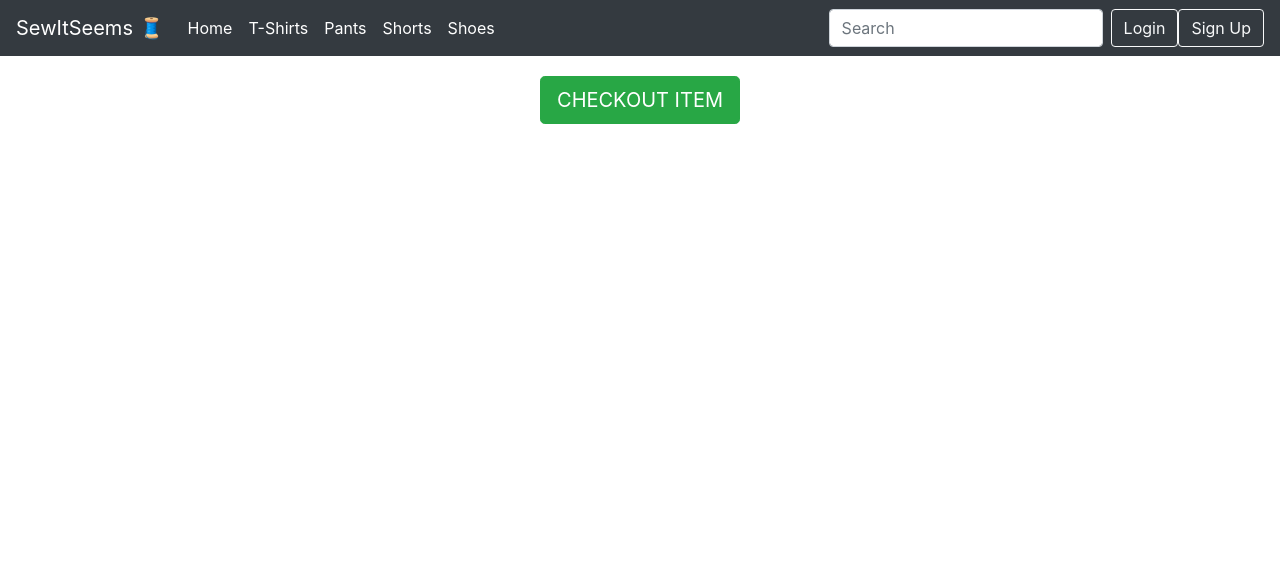
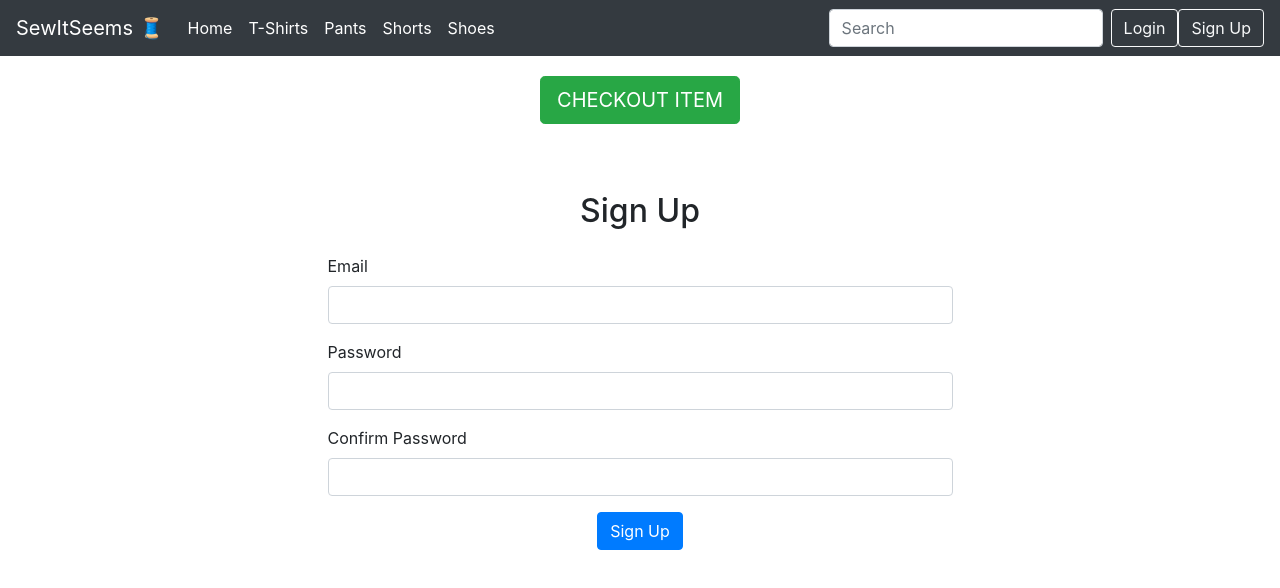
Before and after one commit to adityashah6/ReactWebapp, a React (Create React App) app in the folder my-app/: page /Signup in a window 1280 px wide. Shown: the top 588 px of the page. Built offline with nearby package versions, Linux system fonts and the light colour scheme; the HTML template or start-up script is replaced by a standard one.

Commit message:
Login page implemented

```diff
--- a/my-app/src/App.js
+++ b/my-app/src/App.js
@@ -1,3 +1,5 @@
+import { BrowserRouter as Router, Route, Routes } from 'react-router-dom';
+
 import { Navbar } from './components/Navbar';
 import { Home } from './components/Home';
 import { Tshirts } from './components/Tshirts';
@@ -5,8 +7,8 @@ import { Pants } from './components/Pants';
 import { Shorts } from './components/Shorts';
 import { Shoes } from './components/Shoes';
 import { Checkout } from './components/Checkout';
-
-import { BrowserRouter as Router, Route, Routes } from 'react-router-dom';
+import { Login } from './components/Login';
+import { Signup } from './components/Signup';
 
 function App() {
   return (
@@ -21,6 +23,8 @@ function App() {
             <Route exact path="/Shorts" element={<Shorts/>}></Route>
             <Route exact path="/Shoes" element={<Shoes/>}></Route>
             <Route exact path="/Checkout" element={<Checkout/>}></Route>
+            <Route exact path="/Login" element={<Login/>}></Route>
+            <Route exact path="/Signup" element={<Signup/>}></Route>
           </Routes>
         </div>
       </div>
--- /dev/null
+++ b/my-app/src/components/Login.js
@@ -0,0 +1,26 @@
+import React from 'react';
+
+export const Login = () => {
+    return (
+        <div className="Login">
+        <div className="row justify-content-center mt-5">
+            <div className="col-md-6">
+            <h2 className="text-center mb-4">Login</h2>
+            <form>
+                <div className="form-group">
+                <label htmlFor="email">Email</label>
+                <input type="email" className="form-control" id="email" />
+                </div>
+                <div className="form-group">
+                <label htmlFor="password">Password</label>
+                <input type="password" className="form-control" id="password" />
+                </div>
+                <div className="text-center">
+                <button type="submit" className="btn btn-primary">Login</button>
+                </div>
+            </form>
+            </div>
+        </div>
+        </div>
+    )
+}
--- a/my-app/src/components/Navbar.js
+++ b/my-app/src/components/Navbar.js
@@ -31,8 +31,8 @@ export const Navbar = () => {
                     </ul>
                     <form className="form-inline my-2 my-lg-0">
                     <input className="form-control mr-sm-2" type="search" placeholder="Search" aria-label="Search"/>
-                    <button type="button" className="btn btn-outline-light me-2">Login</button>
-                    <button type="button" className="btn btn-outline-light me-2">Sign Up</button>
+                    <a type="button" className="btn btn-outline-light me-2" href="/Login">Login</a>
+                    <a type="button" className="btn btn-outline-light me-2" href="/Signup">Sign Up</a>
                     </form>
                 </div>
             </nav>
--- /dev/null
+++ b/my-app/src/components/Signup.js
@@ -0,0 +1,30 @@
+import React from 'react';
+
+export const Signup = () => {
+    return (
+        <div className="Signup">
+        <div className="row justify-content-center mt-5">
+            <div className="col-md-6">
+            <h2 className="text-center mb-4">Sign Up</h2>
+            <form>
+                <div className="form-group">
+                <label htmlFor="email">Email</label>
+                <input type="email" className="form-control" id="email" />
+                </div>
+                <div className="form-group">
+                <label htmlFor="password">Password</label>
+                <input type="password" className="form-control" id="password" />
+                </div>
+                <div className="form-group">
+                <label htmlFor="confirmPassword">Confirm Password</label>
+                <input type="password" className="form-control" id="confirmPassword" />
+                </div>
+                <div className="text-center">
+                <button type="submit" className="btn btn-primary">Sign Up</button>
+                </div>
+            </form>
+            </div>
+        </div>
+        </div>
+    )
+}
```
